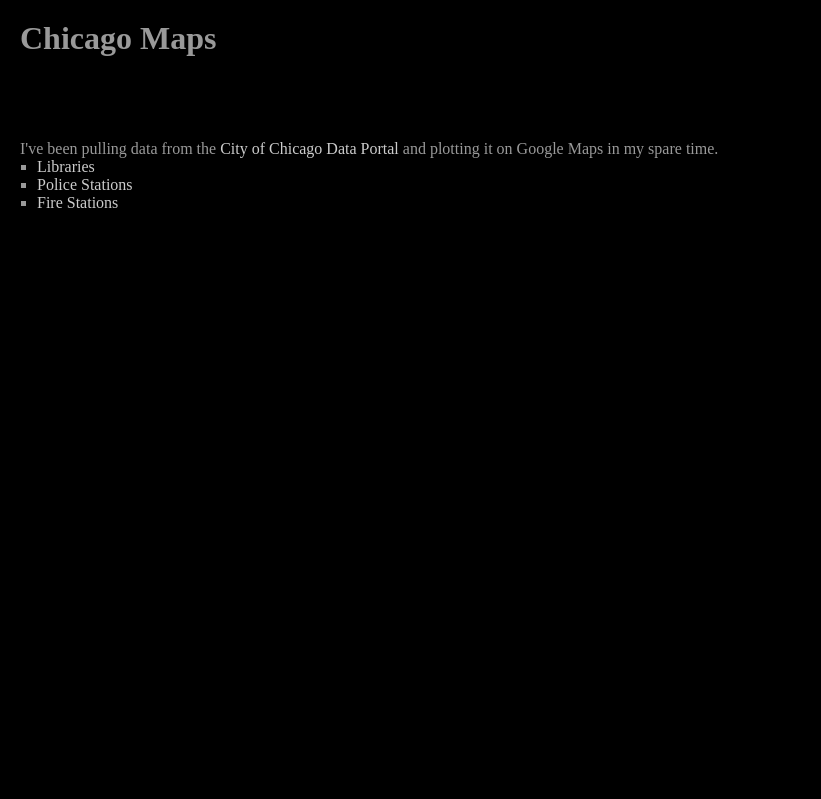
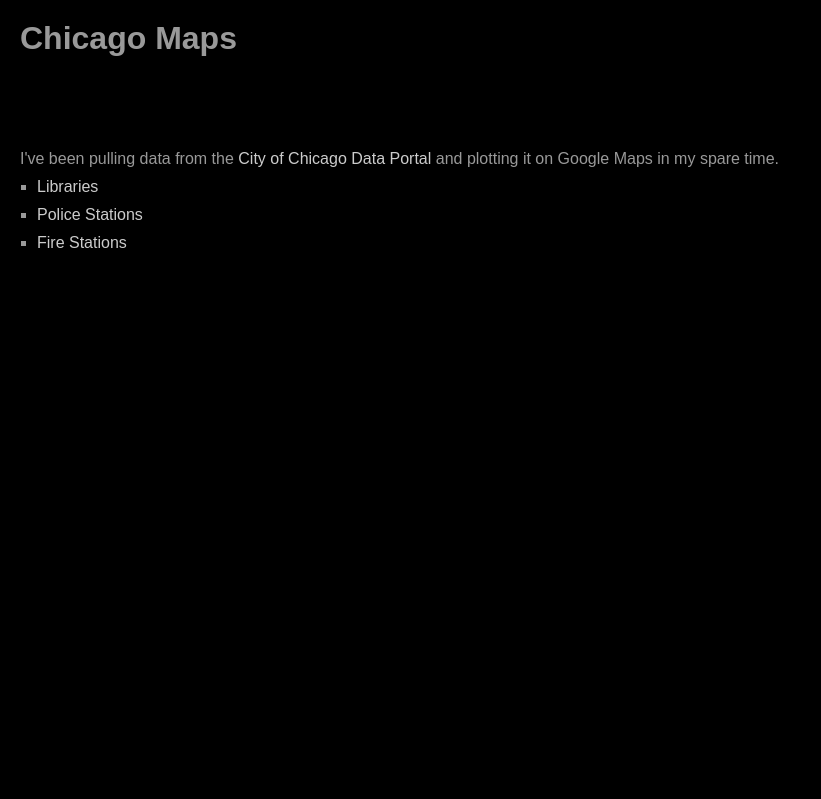
Before and after one commit to JmSubelza/maps, a Python web app: template maps/maps/templates/home.html in a window 1280 px wide. Shown: the top 799 px of the page, without its empty margins (0-821 px from the left). Before the commit the page ends 208 px from the top, so only its background shows below. Run offline with Jinja, Linux system fonts and the light colour scheme; the template is opened without the code that fills it, so the values that code supplies are empty; some libraries are stand-ins or nearby versions.

Commit message:
Updated css

```diff
--- a/maps/maps/templates/base.html
+++ b/maps/maps/templates/base.html
@@ -20,7 +20,8 @@
             :focus { outline: 0; }
 
             html { height: 100% }
-            body { height: 100%; background: #000; margin: 0; padding: 0; }
+            body { height: 100%; font-family: arial, sans-serif; background: #000; margin: 0; padding: 0; }
+            p, ul, li, td, th, blockquote { margin: 10px 0; }
             ul, ol { margin-left: 17px; list-style: square; }
             .footer a:link {color: #ccc; text-decoration: none; }
             .footer a:active {color: #ccc; text-decoration: none; }
```
